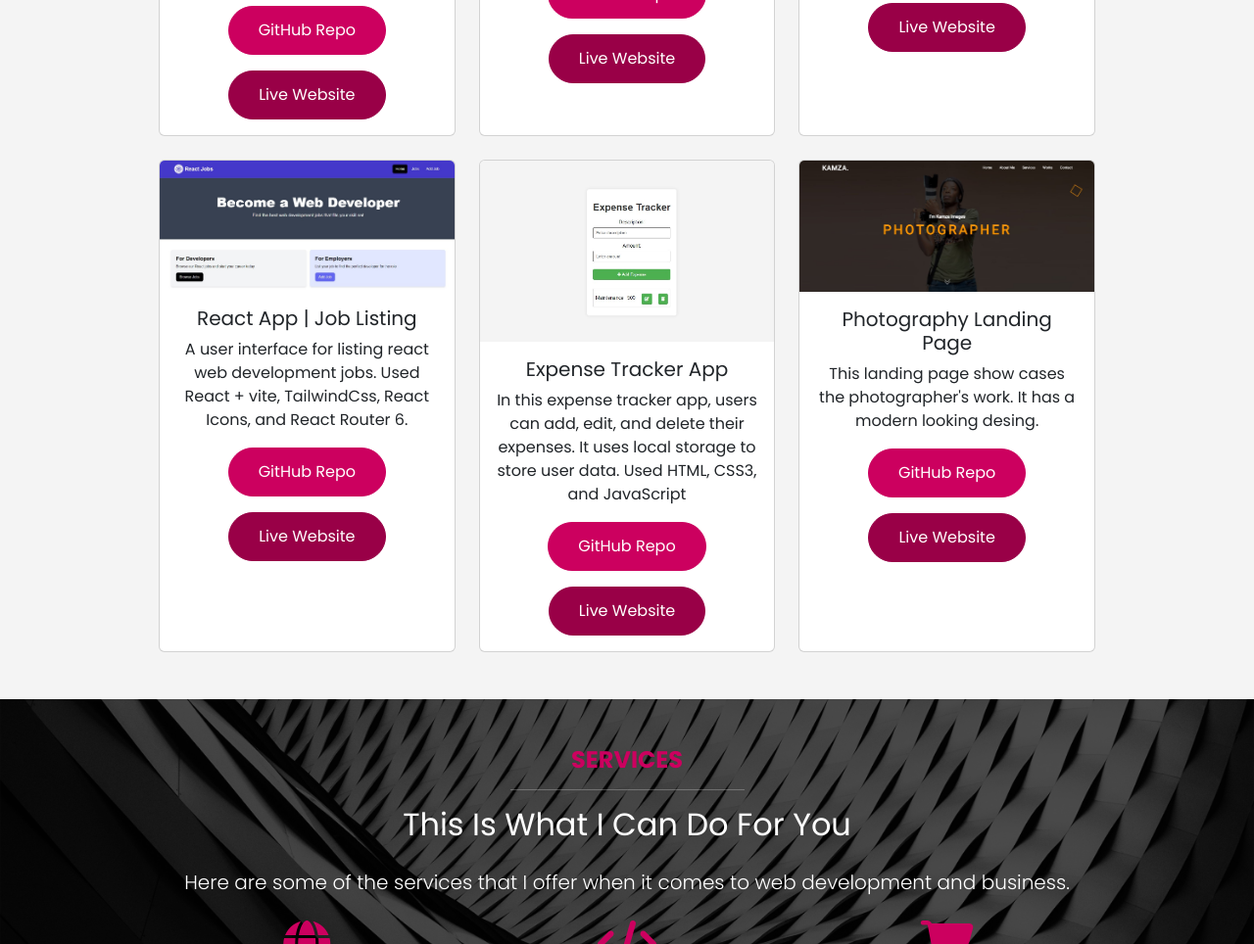
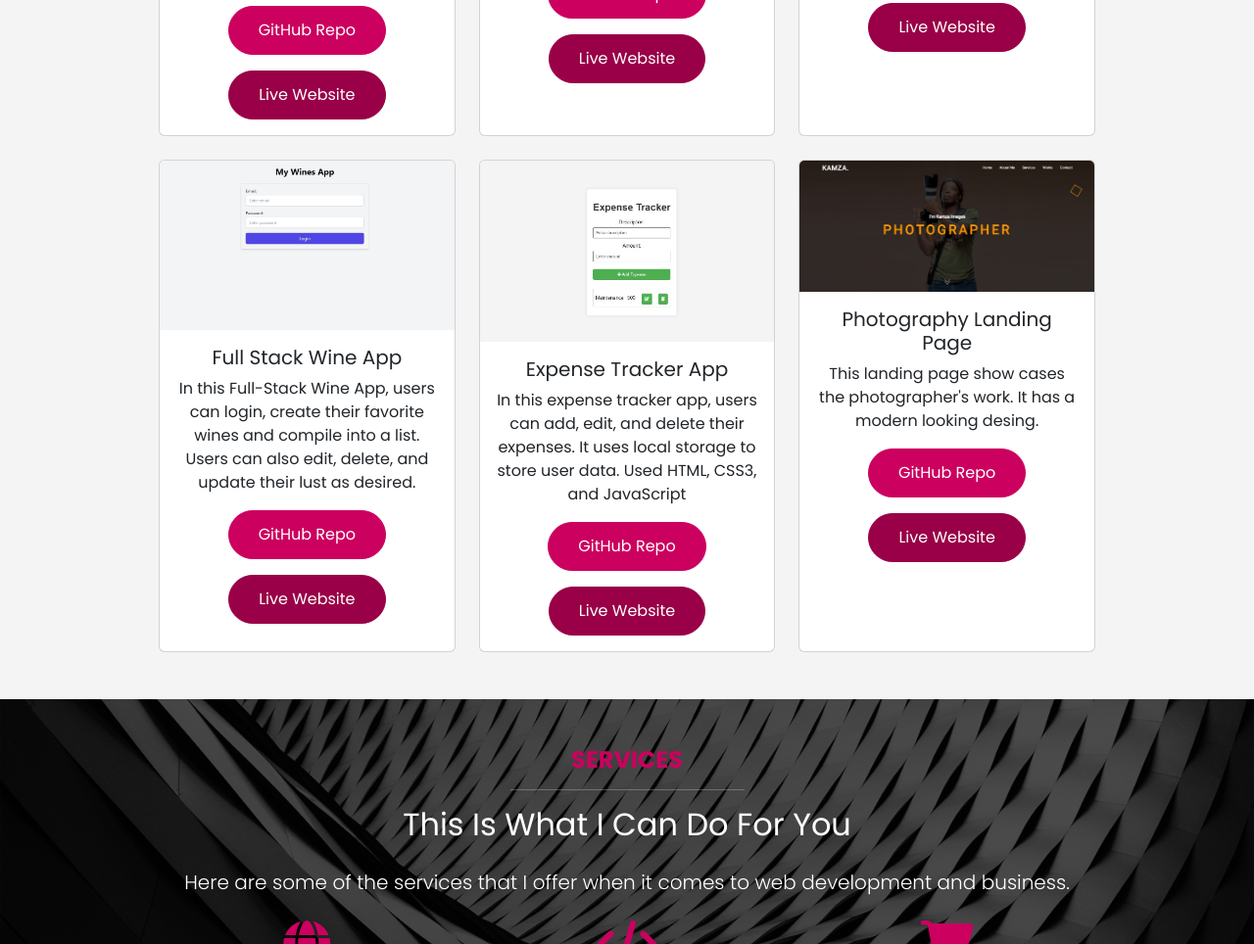
Before and after one commit to lebogang-developer/personal-portfolio-website, a website: page index.html in a window 1280 px wide. Shown: the part 3051-4015 px from the top of the page at 98% size. Drawn offline with nearby package versions, Linux system fonts and the light colour scheme; files that its build step writes are made by us from their sources.

Commit message:
New project

```diff
--- a/index.html
+++ b/index.html
@@ -262,12 +262,13 @@
           <div class="col-md-4">
             <!-- Project 4 -->
             <div class="card h-100 d-flex flex-column text-center">
-              <img src="images/react-jobs.jpeg" class="card-img-top" alt="Project Image 1">
+              <img src="images/wine-app.jpg" class="card-img-top" alt="Project Image 1">
               <div class="card-body">
-                <h5 class="card-title">React App | Job Listing</h5>
-                <p class="card-text">A user interface for listing react web development jobs. Used React + vite,
-                  TailwindCss, React Icons, and React Router 6. </p>
-                <a href="https://github.com/lebogang26/job-listing-app" class="btn btn-primary mb-3 rounded-5" target="_blank">GitHub Repo</a>
+                <h5 class="card-title">Full Stack Wine App</h5>
+                <p class="card-text">In this Full-Stack Wine App, users can login, create their favorite wines
+                  and compile into a list. Users can also edit, delete, and update their lust as desired.
+                </p>
+                <a href="https://github.com/lebogang26/fullstack-wine-app" class="btn btn-primary mb-3 rounded-5" target="_blank">GitHub Repo</a>
                 <a href="#" class="btn btn-secondary rounded-5" target="_blank">Live Website</a>
               </div>
             </div>
```
Also changed, not shown: images/wine-app.jpg (added).
